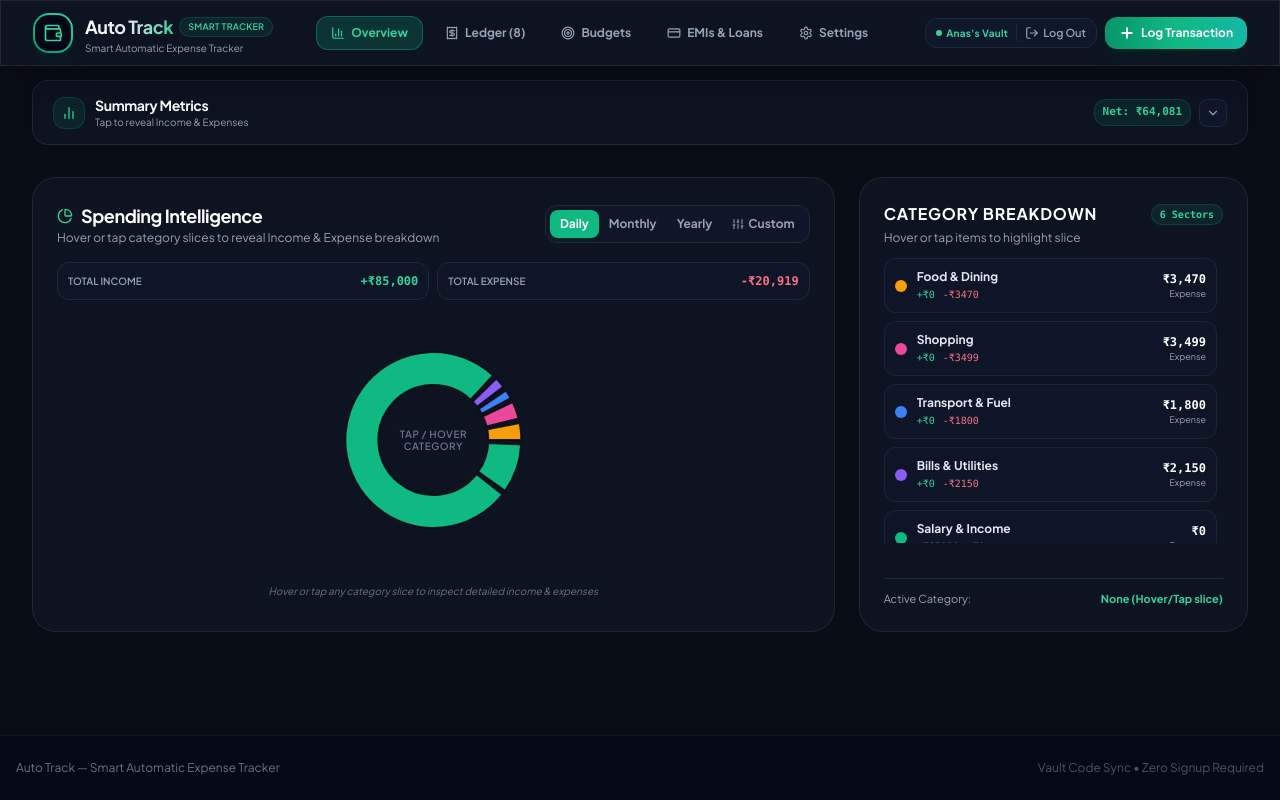
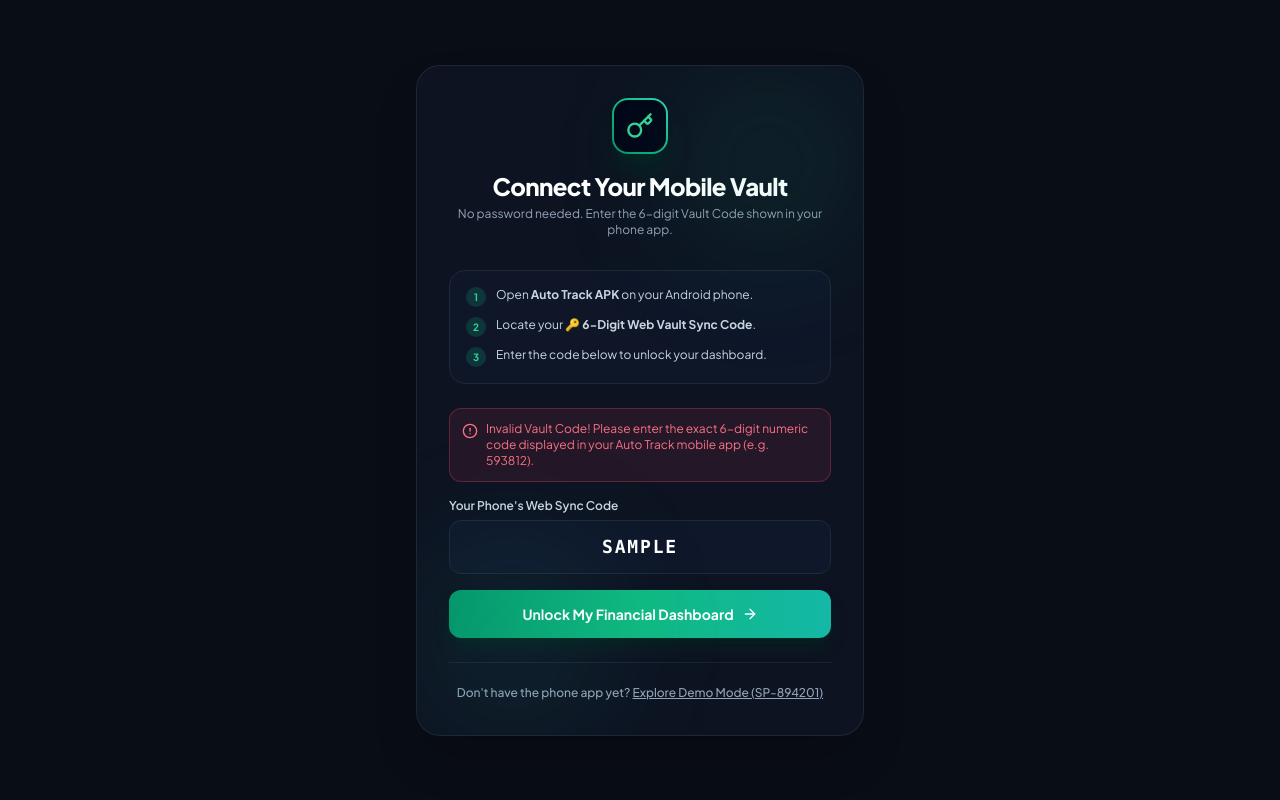
Before and after one commit to Anas-Sd/AUTO_TRACK_DEMO, a React (Vite) app: page / in a window 1280 px wide. Both pictures are taken after typing "Sample" into the empty fields and a click on the button "Unlock My Financial Dashboard". Built offline with nearby package versions, Linux system fonts and the light colour scheme.

Commit message:
FixVaultCodeValidationAndLogoutPersistence

```diff
--- a/src/components/SyncPromptScreen.jsx
+++ b/src/components/SyncPromptScreen.jsx
@@ -1,18 +1,33 @@
 import React, { useState } from 'react';
-import { Key, Smartphone, Sparkles, ArrowRight, ShieldCheck } from 'lucide-react';
+import { Key, AlertCircle, ArrowRight, ShieldCheck } from 'lucide-react';
 
 export default function SyncPromptScreen({ onPairCode, onUseDemo }) {
   const [inputCode, setInputCode] = useState('');
+  const [errorMsg, setErrorMsg] = useState('');
 
   const handleSubmit = (e) => {
     e.preventDefault();
-    if (inputCode.trim()) {
-      let formatted = inputCode.trim().toUpperCase();
-      if (!formatted.startsWith('SP-') && /^\d{6}$/.test(formatted)) {
-        formatted = `SP-${formatted}`;
-      }
-      onPairCode(formatted);
+    setErrorMsg('');
+    const raw = inputCode.trim();
+
+    if (!raw) {
+      setErrorMsg('Please enter your phone\'s 6-digit Vault Code.');
+      return;
     }
+
+    let cleaned = raw.toUpperCase().replace(/\s+/g, '');
+    if (cleaned.startsWith('SP-')) {
+      cleaned = cleaned.substring(3);
+    }
+
+    // Validate 6-digit numeric Vault Code
+    if (!/^\d{6}$/.test(cleaned)) {
+      setErrorMsg('Invalid Vault Code! Please enter the exact 6-digit numeric code displayed in your Auto Track mobile app (e.g. 593812).');
+      return;
+    }
+
+    const formattedCode = `SP-${cleaned}`;
+    onPairCode(formattedCode);
   };
 
   return (
@@ -34,7 +49,7 @@
             Connect Your Mobile Vault
           </h1>
           <p className="text-xs text-slate-400">
-            No signup or password required. Pair with your phone's unique sync code.
+            No password needed. Enter the 6-digit Vault Code shown in your phone app.
           </p>
         </div>
 
@@ -46,13 +61,21 @@
           </div>
           <div className="flex items-start gap-2.5">
             <span className="w-5 h-5 rounded-full bg-emerald-500/20 text-emerald-400 font-bold flex items-center justify-center flex-shrink-0 text-[10px]">2</span>
-            <span>Go to <strong>Settings</strong> &rarr; <strong>Web Sync Category</strong>.</span>
+            <span>Locate your <strong>🔑 6-Digit Web Vault Sync Code</strong>.</span>
           </div>
           <div className="flex items-start gap-2.5">
             <span className="w-5 h-5 rounded-full bg-emerald-500/20 text-emerald-400 font-bold flex items-center justify-center flex-shrink-0 text-[10px]">3</span>
-            <span>Enter the 6-digit code shown in your phone below.</span>
+            <span>Enter the code below to unlock your dashboard.</span>
           </div>
         </div>
+
+        {/* Error Alert Box */}
+        {errorMsg && (
+          <div className="mb-4 p-3 rounded-xl bg-rose-500/10 border border-rose-500/30 flex items-start gap-2 text-rose-400 text-xs animate-shake">
+            <AlertCircle className="w-4 h-4 flex-shrink-0 mt-0.5 text-rose-400" />
+            <span>{errorMsg}</span>
+          </div>
+        )}
 
         {/* Pairing Form */}
         <form onSubmit={handleSubmit} className="space-y-4">
@@ -61,9 +84,13 @@
             <input
               type="text"
               required
-              placeholder="e.g. SP-755019"
+              maxLength={9}
+              placeholder="e.g. 593812"
               value={inputCode}
-              onChange={(e) => setInputCode(e.target.value)}
+              onChange={(e) => {
+                setInputCode(e.target.value);
+                if (errorMsg) setErrorMsg('');
+              }}
               className="w-full bg-slate-900 border border-slate-800 rounded-xl px-4 py-3 text-white uppercase tracking-widest font-mono text-center font-bold text-lg focus:outline-none focus:border-emerald-500 transition-colors placeholder-slate-600"
             />
           </div>
@@ -83,7 +110,7 @@
             onClick={onUseDemo}
             className="text-xs text-slate-400 hover:text-emerald-400 font-medium transition-colors"
           >
-            Don't have the phone app yet? <span className="underline">Explore Demo Mode</span>
+            Don't have the phone app yet? <span className="underline">Explore Demo Mode (SP-894201)</span>
           </button>
         </div>
 
--- a/src/lib/storage.js
+++ b/src/lib/storage.js
@@ -23,7 +23,11 @@
 
 export const saveStoredVaultCode = (code) => {
   try {
-    localStorage.setItem(STORAGE_KEYS.VAULT_CODE, code);
+    if (code) {
+      localStorage.setItem(STORAGE_KEYS.VAULT_CODE, code);
+    } else {
+      localStorage.removeItem(STORAGE_KEYS.VAULT_CODE);
+    }
   } catch (e) {
     console.error('Error saving vault code', e);
   }
```
Also changed, not shown: 2 other files (tests, documents, lock files or other folders).
